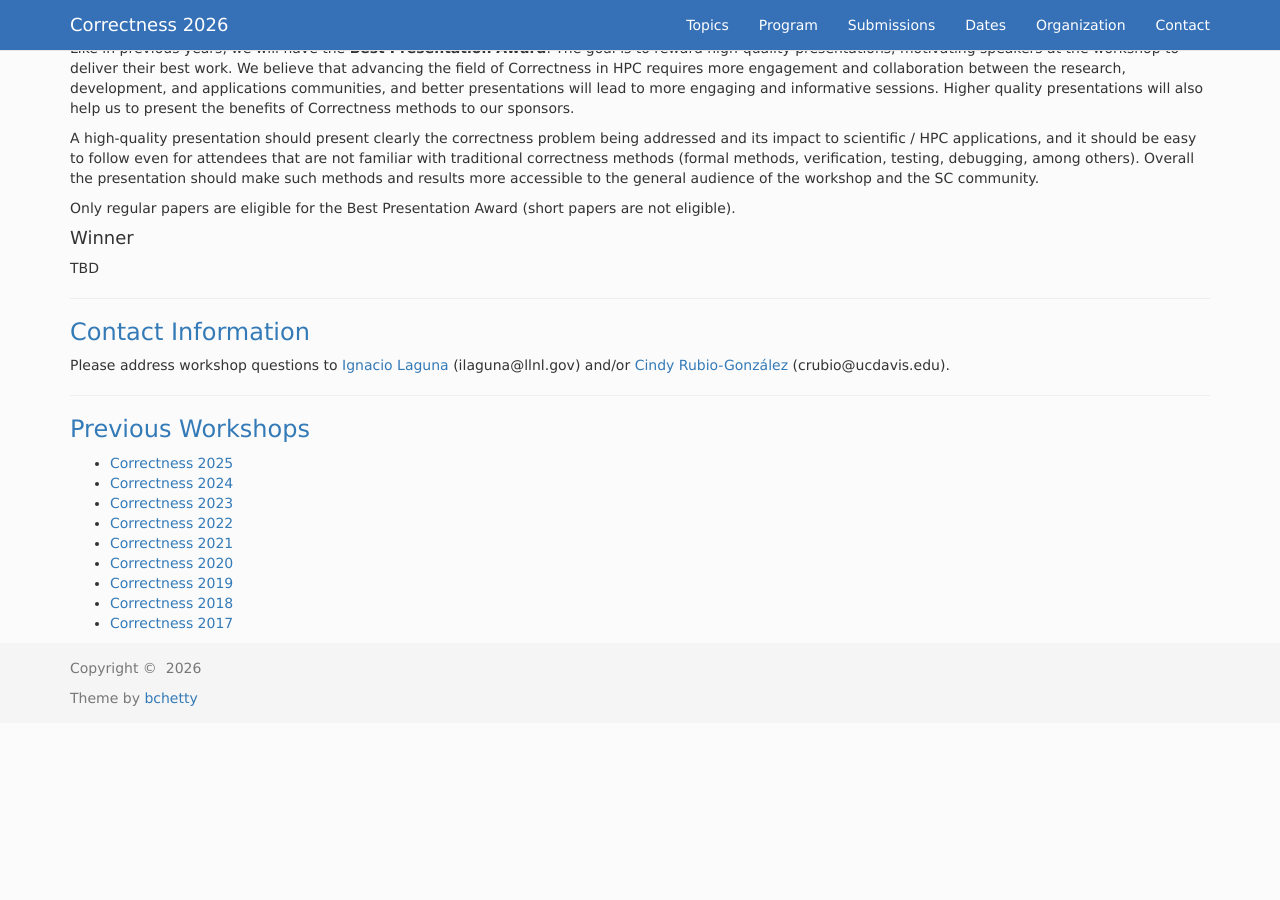
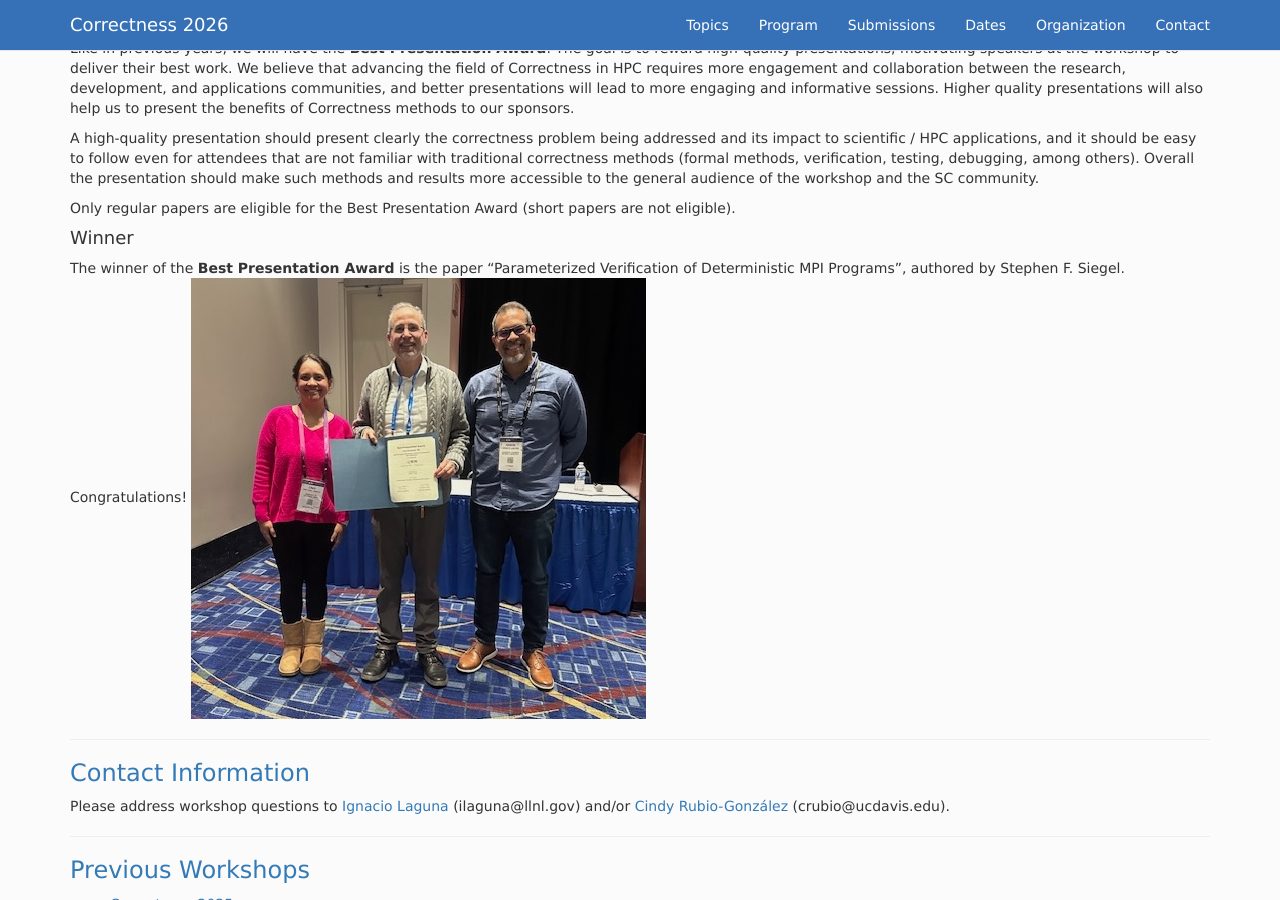
Before and after one commit to correctness-workshop/2026, a Jekyll site: the page built from index.md, in a window 1280 px wide and 900 px high, scrolled down 4635 px. Built offline with Jekyll 4.4.1, drawn with Linux system fonts in a browser that asks for light colours; nearby versions of some CDN libraries; the list of posts is cut into pages by our own code; before the commit the page ends 5368 px from its top, so only the background shows below that.

Commit message:
best pres award

```diff
--- a/index.md
+++ b/index.md
@@ -248,16 +248,10 @@ Only regular papers are eligible for the Best Presentation Award (short papers a
 
 #### Winner
 
-TBD
+The winner of the **Best Presentation Award** is the paper "Parameterized Verification of Deterministic MPI Programs",
+authored by Stephen F. Siegel. Congratulations!
+<img src="img/best_pres_2026.jpeg" alt="Award" />
 
-
-<!--
-
-The winner of the **Best Paper Presentation Award** is the paper "Data Race Detection through Vibe Translation",
-co-authored by Jan Hueckelheim, Vimarsh Sathia, and Siyuan Brant Qian. Congratulations!
-<img src="img/best_pres_2025.jpeg" alt="Award" />
-
--->
 
 ---
 ###  <a class="anchor" name="contact">Contact Information</a>
```
Also changed, not shown: img/best_pres_2026.jpeg (added).
